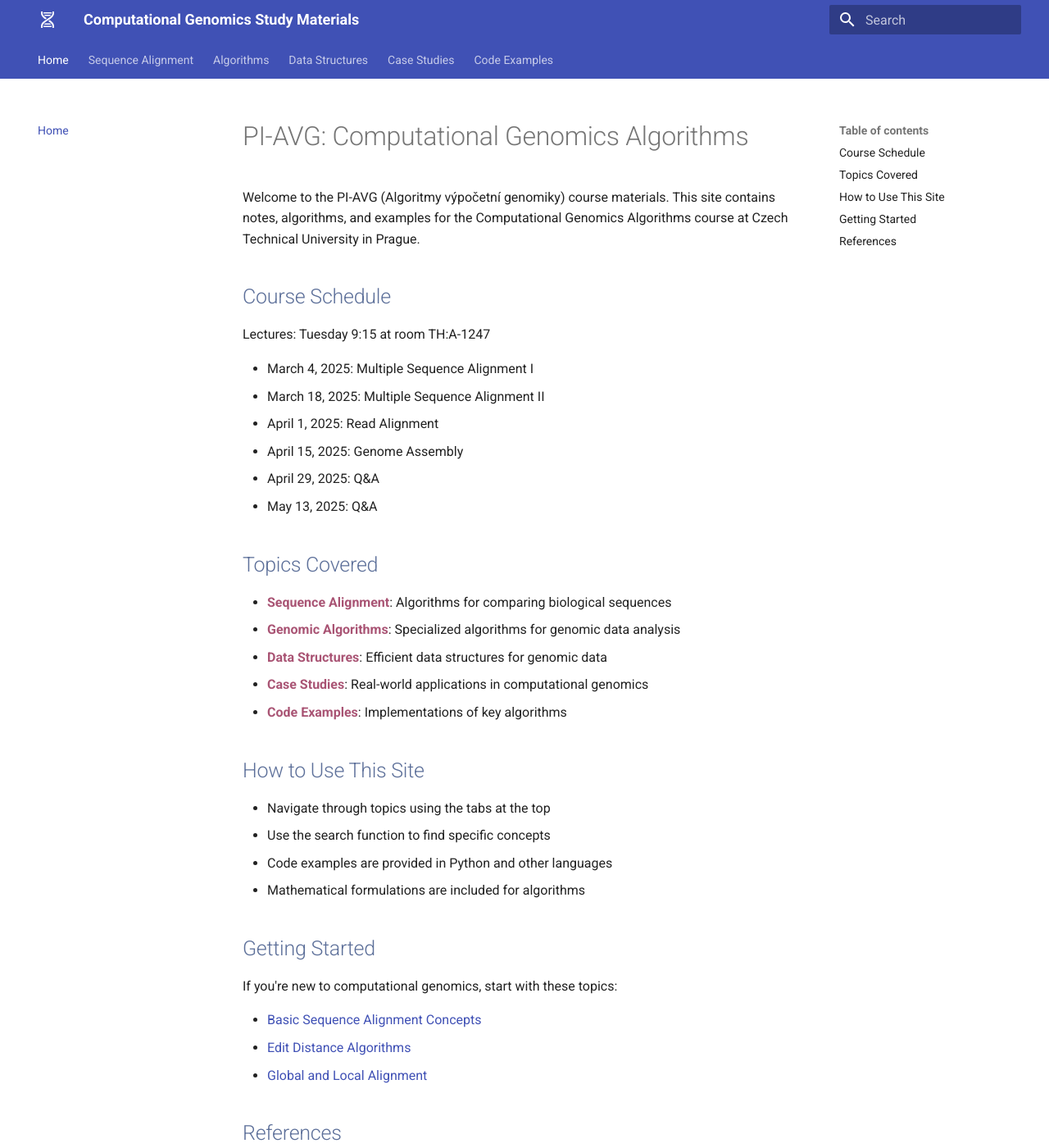
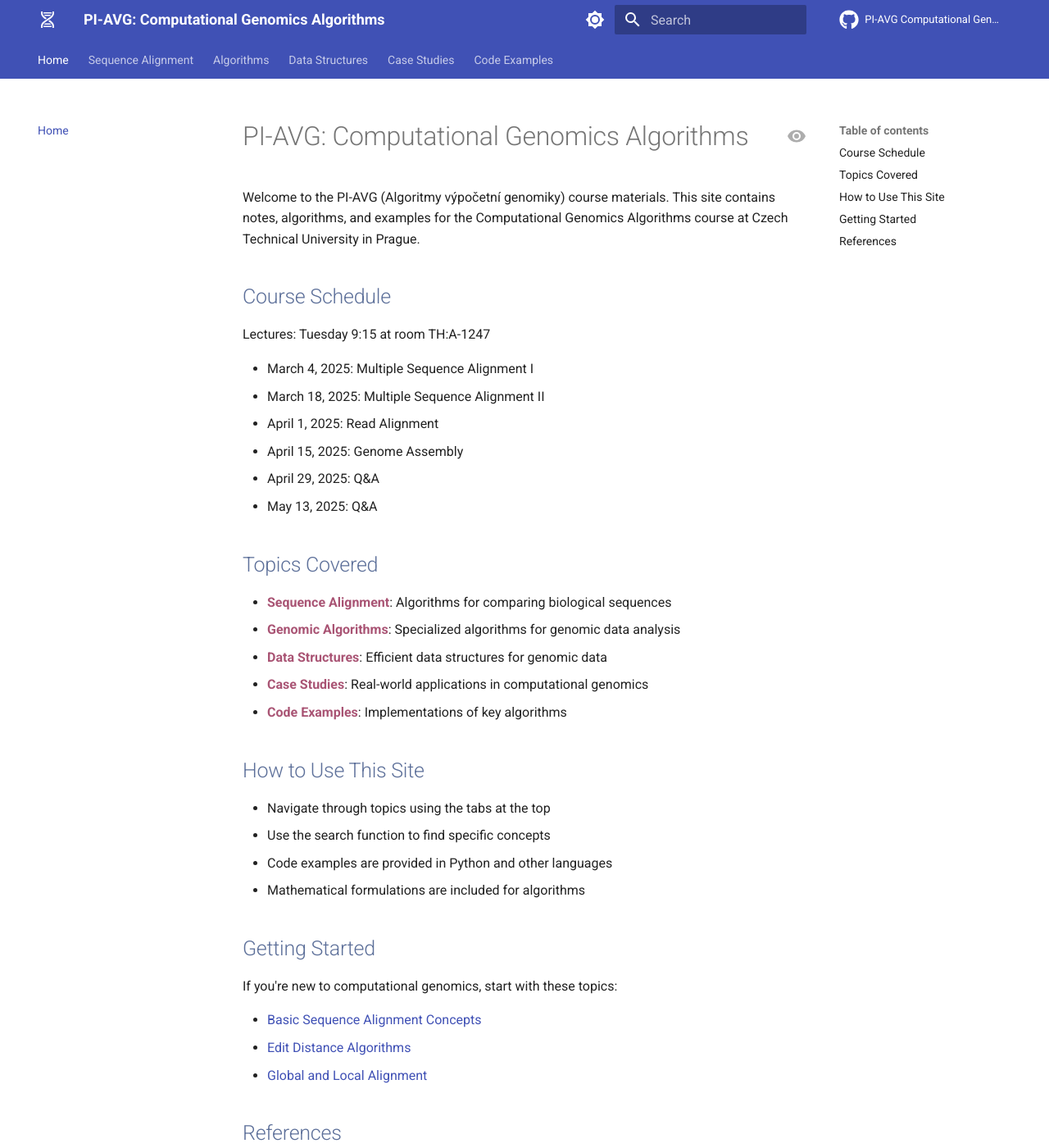
Before and after one commit to fulopjoz/pi-avg, an MkDocs documentation site: the page built from docs/index.md, in a window 1280 px wide and 1400 px high. Shown: the whole window at 82% size. Built offline with MkDocs 1.6.1 and Material for MkDocs 9.7.7, drawn with Linux system fonts in a browser that asks for light colours; comment, search, counter and statistics services are not loaded.

Commit message:
Refactor .gitignore, enhance README.md with deployment instructions, and update mkdocs.yml for improved site configuration and plugins

```diff
--- a/mkdocs.yml
+++ b/mkdocs.yml
@@ -1,60 +1,98 @@
-site_name: Computational Genomics Study Materials
-site_description: Study materials for computational genomics algorithms and concepts
-site_author: Computational Genomics PhD
+# Basic site configuration
+# ------------------------
+site_name: 'PI-AVG: Computational Genomics Algorithms' # Name of the site
+site_url: https://fulopjoz.github.io/pi-avg # Replace with your actual site URL
+site_dir: site # Directory where the built site files will be placed
+docs_dir: docs # Directory containing your documentation source files
+
+# Repository configuration
+# ------------------------
+repo_url: https://github.com/fulopjoz/pi-avg # URL to your source code repository
+repo_name: 'PI-AVG Computational Genomics Algorithms' # Name of the source code repository
+edit_uri: blob/main/docs # URI to the source file in the repository, used for the "Edit this page" links
 
 # Theme configuration
+# -------------------
 theme:
-  name: material
-  palette:
-    primary: indigo
-    accent: indigo
+  name: material # Name of the theme
   features:
     - navigation.tabs
     - navigation.sections
     - navigation.top
     - search.highlight
-    - content.code.copy
+    - content.action.view # Enables the 'view' action button
+    - content.code.copy # Adds copy button besides code blocks
+  font:
+    code: JetBrains Mono # Change code block font to JetBrains mono
   icon:
     logo: material/dna
+    repo: fontawesome/brands/github # Icon for the repository link
+    view: material/eye # Icon for the 'view' action button
+  palette:
+    # Palette for light mode
+    - media: "(prefers-color-scheme: light)"
+      scheme: default
+      primary: indigo
+      accent: indigo
+      toggle:
+        icon: material/brightness-7
+        name: Switch to dark mode
 
-# Extensions
+    # Palette for dark mode
+    - media: "(prefers-color-scheme: dark)"
+      scheme: slate
+      primary: indigo
+      accent: indigo
+      toggle:
+        icon: material/brightness-5
+        name: Switch to light mode
+
+# Markdown extensions
+# -------------------
 markdown_extensions:
-  - admonition
-  - attr_list
+  - admonition # Support for admonitions (notes, warnings, etc.)
+  - attr_list # Allows adding attributes to HTML tags
   - def_list
-  - footnotes
+  - footnotes # Enables support for footnotes
   - meta
   - toc:
-      permalink: true
+      permalink: true # Enables permalinks for headings
   - pymdownx.arithmatex:
-      generic: true
+      generic: true # Support for LaTeX math
   - pymdownx.betterem
   - pymdownx.caret
-  - pymdownx.details
-  - pymdownx.emoji
-  - pymdownx.highlight
+  - pymdownx.details # Support for details/summary tags
+  - pymdownx.emoji # Emoji support
+  - pymdownx.highlight # Syntax highlighting for code blocks
   - pymdownx.inlinehilite
   - pymdownx.keys
+  - pymdownx.magiclink # Automatic linking for URLs and email addresses
   - pymdownx.mark
   - pymdownx.smartsymbols
-  - pymdownx.superfences
-  - pymdownx.tabbed
-  - pymdownx.tasklist
+  - pymdownx.superfences # Extra fences for code blocks
+  - pymdownx.tabbed:
+      alternate_style: true # Support for block tabs in html page
+  - pymdownx.tasklist # Support for task lists
   - pymdownx.tilde
 
-# Plugins
-plugins:
-  - search
-  - bibtex:
-      bib_file: "docs/references.bib"
-
-# Extra CSS and JavaScript
+# Extra resources
+# ---------------
 extra_css:
-  - assets/css/custom.css
+  - assets/css/custom.css # Additional CSS styles
 
 extra_javascript:
   - https://polyfill.io/v3/polyfill.min.js?features=es6
   - https://cdn.jsdelivr.net/npm/mathjax@3/es5/tex-mml-chtml.js
+  - javascripts/mathjax.js
+
+# Plugins
+# -------
+plugins:
+  - search # Adds a search bar to the site
+  - bibtex:
+      bib_file: "docs/references.bib"
+  - roamlinks # Support for wikilinks similar to Roam Research and Obsidian
+  - markdown-exec # Support for execution of code blocks
 
 # Navigation structure
 nav:
```
Also changed, not shown: README.md (+18 -3 lines), requirements.txt (added, +15 -0 lines), 2 other files.
